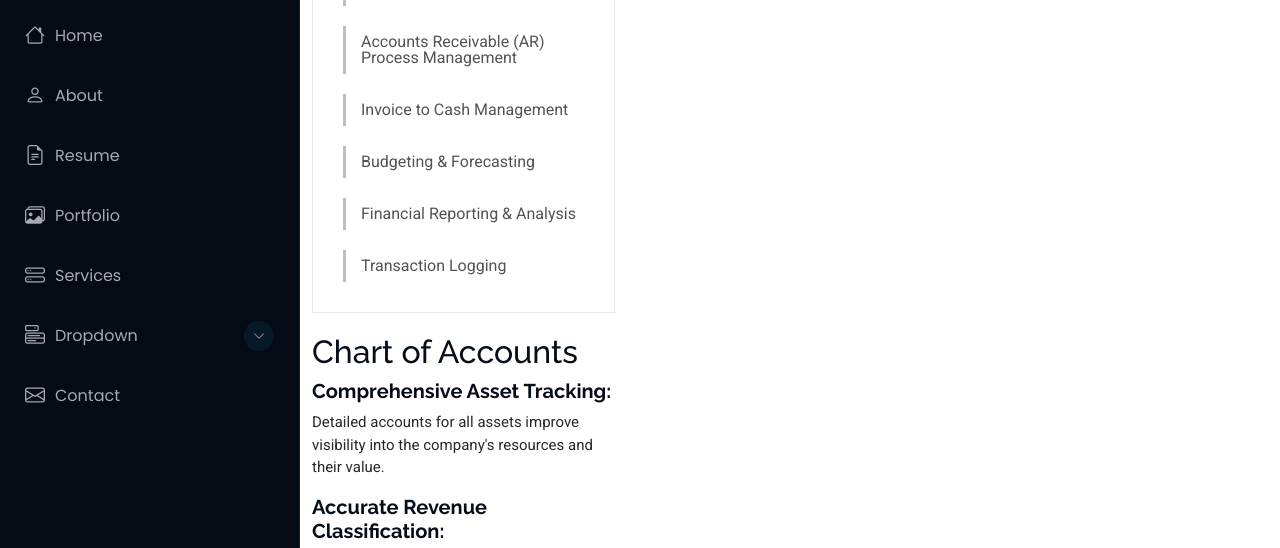
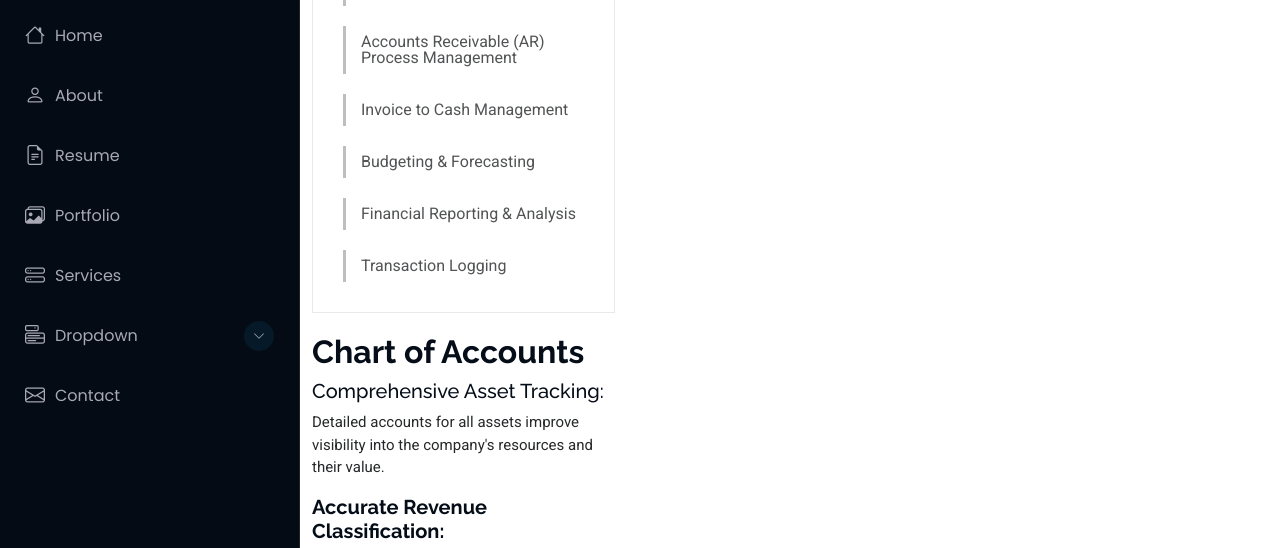
Before and after one commit to sumeet0369/mvb, a plain HTML site: page service-details.html in a window 1280 px wide. Shown: the part 248-796 px from the top of the page. Drawn offline with Linux system fonts and the light colour scheme.

Commit message:
8.2th Change

```diff
--- a/service-details.html
+++ b/service-details.html
@@ -122,8 +122,8 @@
               <a href="#">Transaction Logging</a>
             </div>
 
-            <h2>Chart of Accounts</h2>
-            <h4>Comprehensive Asset Tracking:</h4>
+            <h2><b> Chart of Accounts</b></h2>
+            <h5>Comprehensive Asset Tracking:</h5>
             <p>Detailed accounts for all assets improve visibility
               into the company&#39;s resources and their value.</p>
 
```
